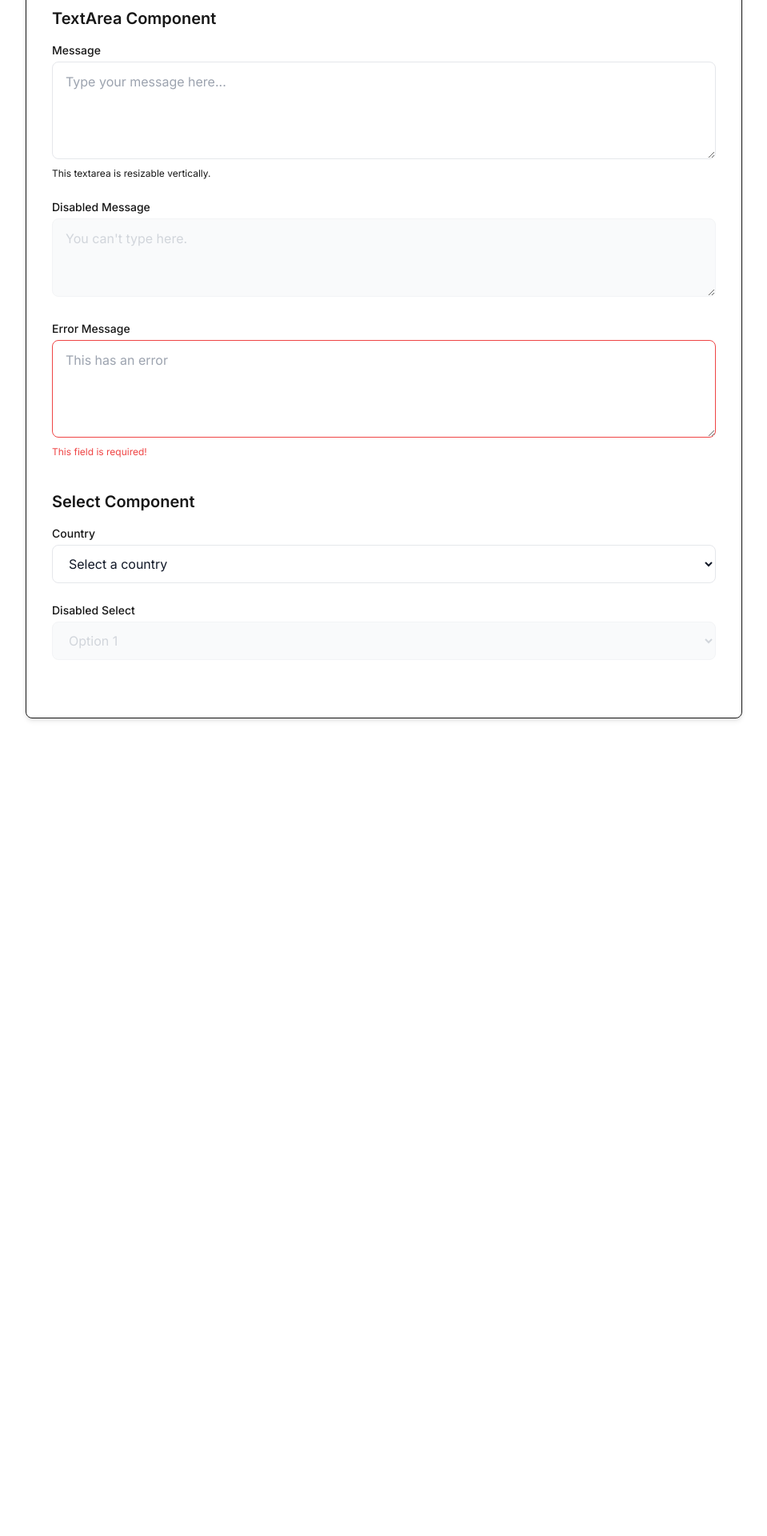
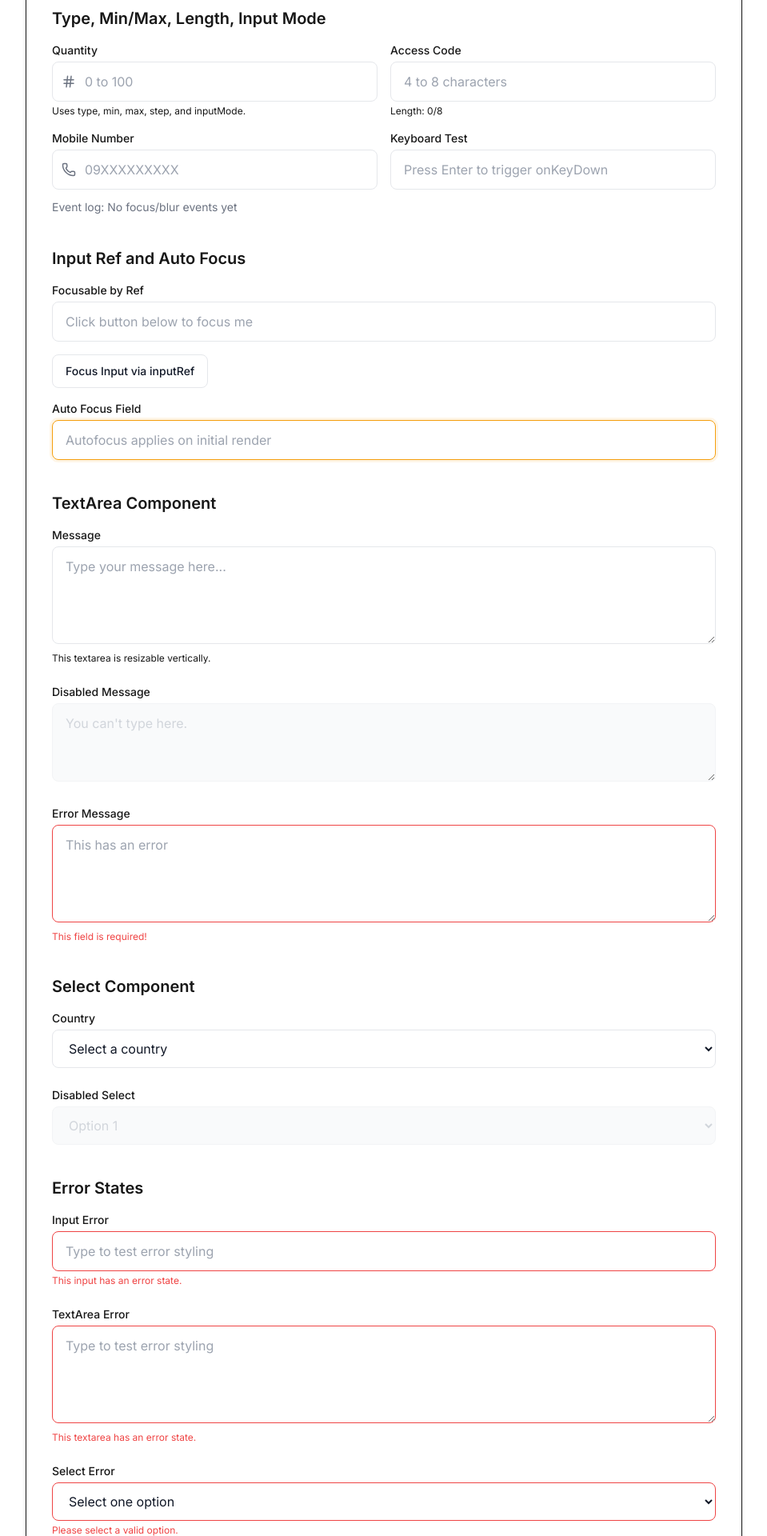
Before and after one commit to sath00/taptrack, a Next.js app: page /testing-page/input in a window 1280 px wide. Shown: the part 880-2800 px from the top of the page at 80% size, without its empty margins (160-1119 px from the left). Before the commit the page ends 1810 px from the top, so only its background shows below. Built offline with nearby package versions, Linux system fonts and the light colour scheme; no server answers; what next-redux-wrapper would draw is missing.

Commit message:
[TESTING PAGE] display more variations for buttons and input

```diff
--- a/src/app/testing-page/button/page.tsx
+++ b/src/app/testing-page/button/page.tsx
@@ -80,6 +80,31 @@ export default function ButtonTestPage() {
               <Button variant="ghost">
                 <Edit size={16} />
                 Settings
+              </Button>
+            </div>
+          </section>
+
+          {/* Icon Only Buttons */}
+          <section className="mb-10">
+            <h2 className="text-xl font-semibold text-text-primary mb-4">Icon Only Buttons</h2>
+            <div className="flex flex-wrap items-center gap-3">
+              <Button variant="primary" size="sm" aria-label="Add item" className="!p-2 !min-w-0">
+                <Plus size={16} />
+              </Button>
+              <Button variant="secondary" size="sm" aria-label="Download" className="!p-2 !min-w-0">
+                <Download size={16} />
+              </Button>
+              <Button variant="ghost" size="sm" aria-label="Delete" className="!p-2 !min-w-0">
+                <Trash2 size={16} />
+              </Button>
+              <Button variant="outline" size="sm" aria-label="Edit" className="!p-2 !min-w-0">
+                <Edit size={16} />
+              </Button>
+              <Button variant="success" size="sm" aria-label="Save" className="!p-2 !min-w-0">
+                <Save size={16} />
+              </Button>
+              <Button variant="danger" size="sm" aria-label="Delete" className="!p-2 !min-w-0">
+                <Trash2 size={16} />
               </Button>
             </div>
           </section>
--- a/src/app/testing-page/input/page.tsx
+++ b/src/app/testing-page/input/page.tsx
@@ -1,50 +1,54 @@
 'use client'
 
-import React, { useState } from 'react'
+import React, { useRef, useState } from 'react'
 import Input, { TextArea, Select } from '../../components/ui/Input'
-import { Mail, User, Lock } from 'lucide-react'
+import Button from '../../components/ui/Button'
+import { User, Lock, Phone, Hash } from 'lucide-react'
 
 export default function InputTestPage() {
+  const [nameValue, setNameValue] = useState('')
   const [inputValue, setInputValue] = useState('')
+  const [searchValue, setSearchValue] = useState('')
+  const [username, setUsername] = useState('')
+  const [quantity, setQuantity] = useState('')
+  const [code, setCode] = useState('')
+  const [phone, setPhone] = useState('')
+  const [keyboardInput, setKeyboardInput] = useState('')
   const [textAreaValue, setTextAreaValue] = useState('')
   const [selectValue, setSelectValue] = useState('')
+  const [errorFieldValue, setErrorFieldValue] = useState('')
+  const [errorTextAreaValue, setErrorTextAreaValue] = useState('')
+  const [errorSelectValue, setErrorSelectValue] = useState('')
   const [emailError, setEmailError] = useState(false)
+  const [eventLog, setEventLog] = useState('No focus/blur events yet')
+  const focusInputRef = useRef<HTMLInputElement>(null)
 
-  const handleInputChange = (e: React.ChangeEvent<HTMLInputElement>) => {
-    setInputValue(e.target.value)
-  }
-
-  const handleTextAreaChange = (e: React.ChangeEvent<HTMLTextAreaElement>) => {
-    setTextAreaValue(e.target.value)
-  }
-
-  const handleSelectChange = (e: React.ChangeEvent<HTMLSelectElement>) => {
-    setSelectValue(e.target.value)
-  }
-
-  const handleEmailValidation = (e: React.ChangeEvent<HTMLInputElement>) => {
-    const email = e.target.value
+  const handleEmailValidation = (email: string) => {
     setInputValue(email)
     // Basic email validation
     setEmailError(!/^[^\s@]+@[^\s@]+\.[^\s@]+$/.test(email) && email.length > 0)
   }
 
   return (
-    <div className="min-h-screen bg-bg-tertiary p-8">
+    <div className="min-h-screen bg-bg-tertiary p-4 sm:p-6 lg:p-8">
       <div className="max-w-4xl mx-auto">
-        <div className="bg-bg-primary rounded-lg shadow-md border border-border-primary p-8">
-          <h1 className="text-3xl font-bold text-text-primary mb-8 text-center">
-            Form Component Testing
+        <div className="bg-bg-primary rounded-lg shadow-md border border-border-primary p-4 sm:p-6 lg:p-8">
+          <h1 className="text-2xl sm:text-3xl font-bold text-text-primary mb-6 sm:mb-8 text-center">
+            Input Component Testing
           </h1>
 
           {/* Input Variants and States */}
-          <section className="mb-10">
-            <h2 className="text-xl font-semibold text-text-primary mb-4">Input Component</h2>
+          <section className="mb-8 sm:mb-10">
+            <h2 className="text-lg sm:text-xl font-semibold text-text-primary mb-4">Core Input Props</h2>
             <div className="space-y-6">
               <Input
                 label="Name"
                 placeholder="Enter your name..."
                 helperText="This is a standard input field."
+                value={nameValue}
+                onChange={setNameValue}
+                id="full-name"
+                name="full_name"
                 required
               />
               <Input
@@ -60,11 +64,15 @@ export default function InputTestPage() {
                 label="Search with Icon"
                 variant="search"
                 placeholder="Search anything..."
+                value={searchValue}
+                onChange={setSearchValue}
               />
               <Input
                 label="Username"
                 placeholder="Username"
                 icon={<User size={18} />}
+                value={username}
+                onChange={setUsername}
               />
               <Input
                 label="Password"
@@ -77,23 +85,103 @@ export default function InputTestPage() {
           </section>
 
           {/* Input Sizes */}
-          <section className="mb-10">
-            <h2 className="text-xl font-semibold text-text-primary mb-4">Input Sizes</h2>
-            <div className="flex flex-col md:flex-row items-end gap-4">
+          <section className="mb-8 sm:mb-10">
+            <h2 className="text-lg sm:text-xl font-semibold text-text-primary mb-4">Input Sizes</h2>
+            <div className="flex flex-col sm:flex-row sm:items-end gap-4">
               <Input placeholder="Small Input" size="sm" label="Small" />
               <Input placeholder="Medium Input" size="md" label="Medium" />
               <Input placeholder="Large Input" size="lg" label="Large" />
             </div>
           </section>
 
+          {/* Type and Constraint Variations */}
+          <section className="mb-8 sm:mb-10">
+            <h2 className="text-lg sm:text-xl font-semibold text-text-primary mb-4">Type, Min/Max, Length, Input Mode</h2>
+            <div className="grid grid-cols-1 md:grid-cols-2 gap-4">
+              <Input
+                type="number"
+                label="Quantity"
+                icon={<Hash size={18} />}
+                placeholder="0 to 100"
+                value={quantity}
+                onChange={setQuantity}
+                min={0}
+                max={100}
+                step={0.5}
+                inputMode="decimal"
+                helperText="Uses type, min, max, step, and inputMode."
+              />
+              <Input
+                type="text"
+                label="Access Code"
+                placeholder="4 to 8 characters"
+                value={code}
+                onChange={setCode}
+                minLength={4}
+                maxLength={8}
+                helperText={`Length: ${code.length}/8`}
+              />
+              <Input
+                type="tel"
+                label="Mobile Number"
+                icon={<Phone size={18} />}
+                placeholder="09XXXXXXXXX"
+                value={phone}
+                onChange={setPhone}
+                inputMode="tel"
+                onFocus={() => setEventLog('Phone input focused')}
+                onBlur={() => setEventLog('Phone input blurred')}
+              />
+              <Input
+                label="Keyboard Test"
+                placeholder="Press Enter to trigger onKeyDown"
+                value={keyboardInput}
+                onChange={setKeyboardInput}
+                onKeyDown={(e) => {
+                  if (e.key === 'Enter') {
+                    setEventLog(`Enter pressed with value: ${keyboardInput || '(empty)'}`)
+                  }
+                }}
+              />
+            </div>
+            <p className="mt-3 text-sm text-secondary">Event log: {eventLog}</p>
+          </section>
+
+          {/* Ref and Auto Focus */}
+          <section className="mb-8 sm:mb-10">
+            <h2 className="text-lg sm:text-xl font-semibold text-text-primary mb-4">Input Ref and Auto Focus</h2>
+            <div className="space-y-4">
+              <Input
+                label="Focusable by Ref"
+                placeholder="Click button below to focus me"
+                inputRef={focusInputRef}
+              />
+              <Button
+                type="button"
+                variant="outline"
+                onClick={() => focusInputRef.current?.focus()}
+              >
+                Focus Input via inputRef
+              </Button>
+              <Input
+                label="Auto Focus Field"
+                placeholder="Autofocus applies on initial render"
+                autoFocus
+              />
+            </div>
+          </section>
+
           {/* TextArea Component */}
-          <section className="mb-10">
-            <h2 className="text-xl font-semibold text-text-primary mb-4">TextArea Component</h2>
+          <section className="mb-8 sm:mb-10">
+            <h2 className="text-lg sm:text-xl font-semibold text-text-primary mb-4">TextArea Component</h2>
             <div className="space-y-6">
               <TextArea
                 label="Message"
                 placeholder="Type your message here..."
                 helperText="This textarea is resizable vertically."
+                value={textAreaValue}
+                onChange={setTextAreaValue}
+                onBlur={() => setEventLog('Textarea blurred')}
               />
               <TextArea
                 label="Disabled Message"
@@ -112,10 +200,15 @@ export default function InputTestPage() {
           </section>
 
           {/* Select Component */}
-          <section className="mb-10">
-            <h2 className="text-xl font-semibold text-text-primary mb-4">Select Component</h2>
+          <section className="mb-8 sm:mb-10">
+            <h2 className="text-lg sm:text-xl font-semibold text-text-primary mb-4">Select Component</h2>
             <div className="space-y-6">
-              <Select label="Country" value={selectValue} onChange={handleSelectChange}>
+              <Select
+                label="Country"
+                value={selectValue}
+                onChange={setSelectValue}
+                onBlur={() => setEventLog('Select blurred')}
+              >
                 <option value="" disabled>Select a country</option>
                 <option value="usa">United States</option>
                 <option value="ca">Canada</option>
@@ -128,6 +221,40 @@ export default function InputTestPage() {
             </div>
           </section>
 
+          {/* Error States */}
+          <section className="mb-8 sm:mb-10">
+            <h2 className="text-lg sm:text-xl font-semibold text-text-primary mb-4">Error States</h2>
+            <div className="space-y-6">
+              <Input
+                label="Input Error"
+                placeholder="Type to test error styling"
+                value={errorFieldValue}
+                onChange={setErrorFieldValue}
+                error
+                helperText="This input has an error state."
+              />
+              <TextArea
+                label="TextArea Error"
+                placeholder="Type to test error styling"
+                value={errorTextAreaValue}
+                onChange={setErrorTextAreaValue}
+                error
+                helperText="This textarea has an error state."
+              />
+              <Select
+                label="Select Error"
+                value={errorSelectValue}
+                onChange={setErrorSelectValue}
+                error
+                helperText="Please select a valid option."
+              >
+                <option value="" disabled>Select one option</option>
+                <option value="one">Option One</option>
+                <option value="two">Option Two</option>
+              </Select>
+            </div>
+          </section>
+
         </div>
       </div>
     </div>
```
